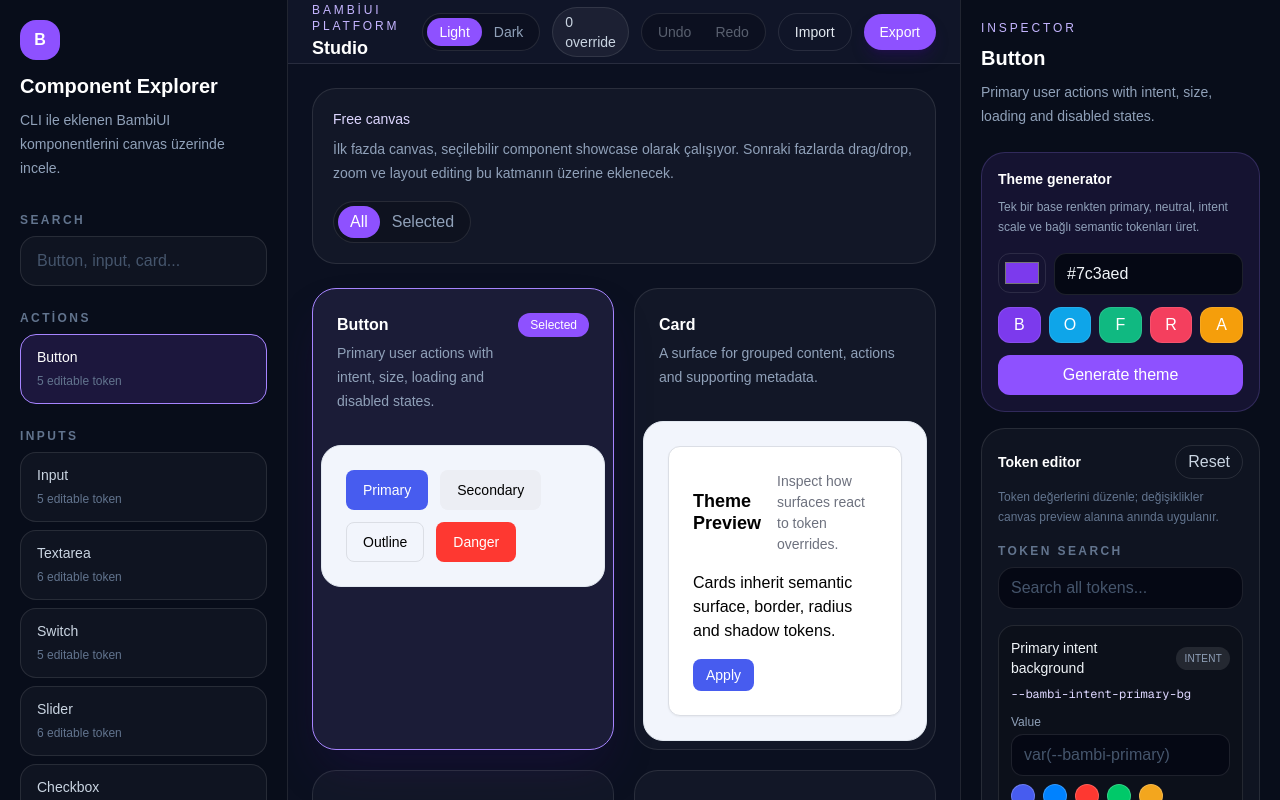
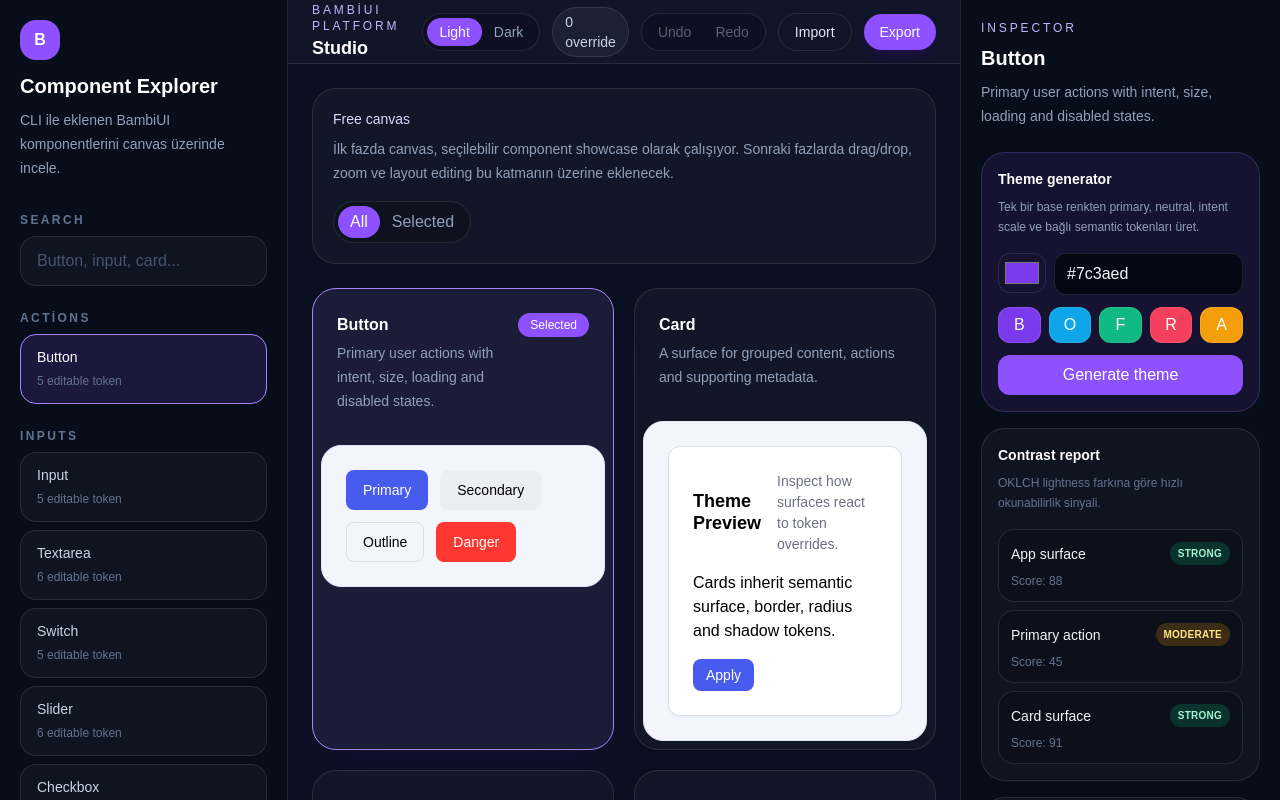
Before and after one commit to bambiui/studio, a Next.js app: page / in a window 1280 px wide. Shown: the top 800 px of the page. Built offline with nearby package versions, Linux system fonts and the light colour scheme.

Commit message:
feat(studio): add contrast report

```diff
--- a/src/studio/components/InspectorPanel.tsx
+++ b/src/studio/components/InspectorPanel.tsx
@@ -1,5 +1,6 @@
 import { useState } from "react";
 import type { StudioComponentDefinition } from "../registry/components";
+import { getContrastReport } from "../theme/contrast";
 import { isValidHexColor } from "../theme/generator";
 import { themePresets } from "../theme/presets";
 import { editableTokenDefaults, type TokenOverrides } from "../tokens/defaults";
@@ -35,6 +36,10 @@ export function InspectorPanel({
         )
         .map((token) => token.id)
     : (selectedComponent?.tokenIds ?? []);
+  const contrastReport = getContrastReport(
+    tokenOverrides,
+    editableTokenDefaults,
+  );
 
   return (
     <aside className="w-full shrink-0 border-t border-white/10 bg-[#080d1a] p-5 xl:w-80 xl:border-l xl:border-t-0">
@@ -97,6 +102,43 @@ export function InspectorPanel({
         >
           Generate theme
         </button>
+      </section>
+
+      <section className="mb-4 rounded-3xl border border-white/10 bg-white/[0.03] p-4">
+        <h3 className="text-sm font-semibold text-white">Contrast report</h3>
+        <p className="mt-2 text-xs leading-5 text-slate-500">
+          OKLCH lightness farkına göre hızlı okunabilirlik sinyali.
+        </p>
+        <div className="mt-4 space-y-2">
+          {contrastReport.map((item) => (
+            <div
+              key={item.id}
+              className="rounded-2xl border border-white/10 bg-black/20 p-3"
+            >
+              <div className="flex items-center justify-between gap-3">
+                <span className="text-sm font-medium text-slate-100">
+                  {item.label}
+                </span>
+                <span
+                  className={`rounded-full px-2 py-1 text-[10px] font-semibold uppercase tracking-wide ${
+                    item.rating === "strong"
+                      ? "bg-emerald-500/20 text-emerald-200"
+                      : item.rating === "moderate"
+                        ? "bg-amber-500/20 text-amber-200"
+                        : item.rating === "weak"
+                          ? "bg-red-500/20 text-red-200"
+                          : "bg-white/10 text-slate-400"
+                  }`}
+                >
+                  {item.rating}
+                </span>
+              </div>
+              <p className="mt-2 text-xs text-slate-500">
+                Score: {item.score === null ? "n/a" : item.score.toFixed(0)}
+              </p>
+            </div>
+          ))}
+        </div>
       </section>
 
       <section className="rounded-3xl border border-white/10 bg-white/[0.03] p-4">
--- /dev/null
+++ b/src/studio/theme/contrast.ts
@@ -0,0 +1,96 @@
+import type { TokenOverrides } from "../tokens/defaults";
+
+interface ContrastPair {
+  id: string;
+  label: string;
+  background: string;
+  foreground: string;
+}
+
+export interface ContrastReportItem extends ContrastPair {
+  backgroundValue: string;
+  foregroundValue: string;
+  score: number | null;
+  rating: "strong" | "moderate" | "weak" | "unknown";
+}
+
+const BUILT_IN_TOKENS: TokenOverrides = {
+  "--bambi-color-white": "oklch(100% 0 0)",
+  "--bambi-color-black": "oklch(0% 0 0)",
+};
+
+const CONTRAST_PAIRS: ContrastPair[] = [
+  {
+    id: "app",
+    label: "App surface",
+    background: "--bambi-background",
+    foreground: "--bambi-foreground",
+  },
+  {
+    id: "primary",
+    label: "Primary action",
+    background: "--bambi-primary",
+    foreground: "--bambi-primary-foreground",
+  },
+  {
+    id: "card",
+    label: "Card surface",
+    background: "--bambi-card",
+    foreground: "--bambi-card-foreground",
+  },
+];
+
+export function getContrastReport(
+  tokens: TokenOverrides,
+  fallbackTokens: TokenOverrides,
+): ContrastReportItem[] {
+  const tokenMap = { ...BUILT_IN_TOKENS, ...fallbackTokens, ...tokens };
+
+  return CONTRAST_PAIRS.map((pair) => {
+    const backgroundValue = resolveTokenValue(pair.background, tokenMap);
+    const foregroundValue = resolveTokenValue(pair.foreground, tokenMap);
+    const backgroundLightness = extractOklchLightness(backgroundValue);
+    const foregroundLightness = extractOklchLightness(foregroundValue);
+    const score =
+      backgroundLightness === null || foregroundLightness === null
+        ? null
+        : Math.abs(backgroundLightness - foregroundLightness);
+
+    return {
+      ...pair,
+      backgroundValue,
+      foregroundValue,
+      score,
+      rating: getRating(score),
+    };
+  });
+}
+
+function resolveTokenValue(tokenId: string, tokens: TokenOverrides): string {
+  let value = tokens[tokenId] ?? "";
+  const seen = new Set<string>([tokenId]);
+
+  for (let depth = 0; depth < 8; depth += 1) {
+    const reference = value.match(/^var\((--[\w-]+)\)$/)?.[1];
+    if (!reference || seen.has(reference)) return value;
+    seen.add(reference);
+    value = tokens[reference] ?? value;
+  }
+
+  return value;
+}
+
+function extractOklchLightness(value: string): number | null {
+  const match = value.match(/oklch\(\s*([\d.]+)%/i);
+  if (!match?.[1]) return null;
+
+  const lightness = Number.parseFloat(match[1]);
+  return Number.isFinite(lightness) ? lightness : null;
+}
+
+function getRating(score: number | null): ContrastReportItem["rating"] {
+  if (score === null) return "unknown";
+  if (score >= 60) return "strong";
+  if (score >= 42) return "moderate";
+  return "weak";
+}
```
